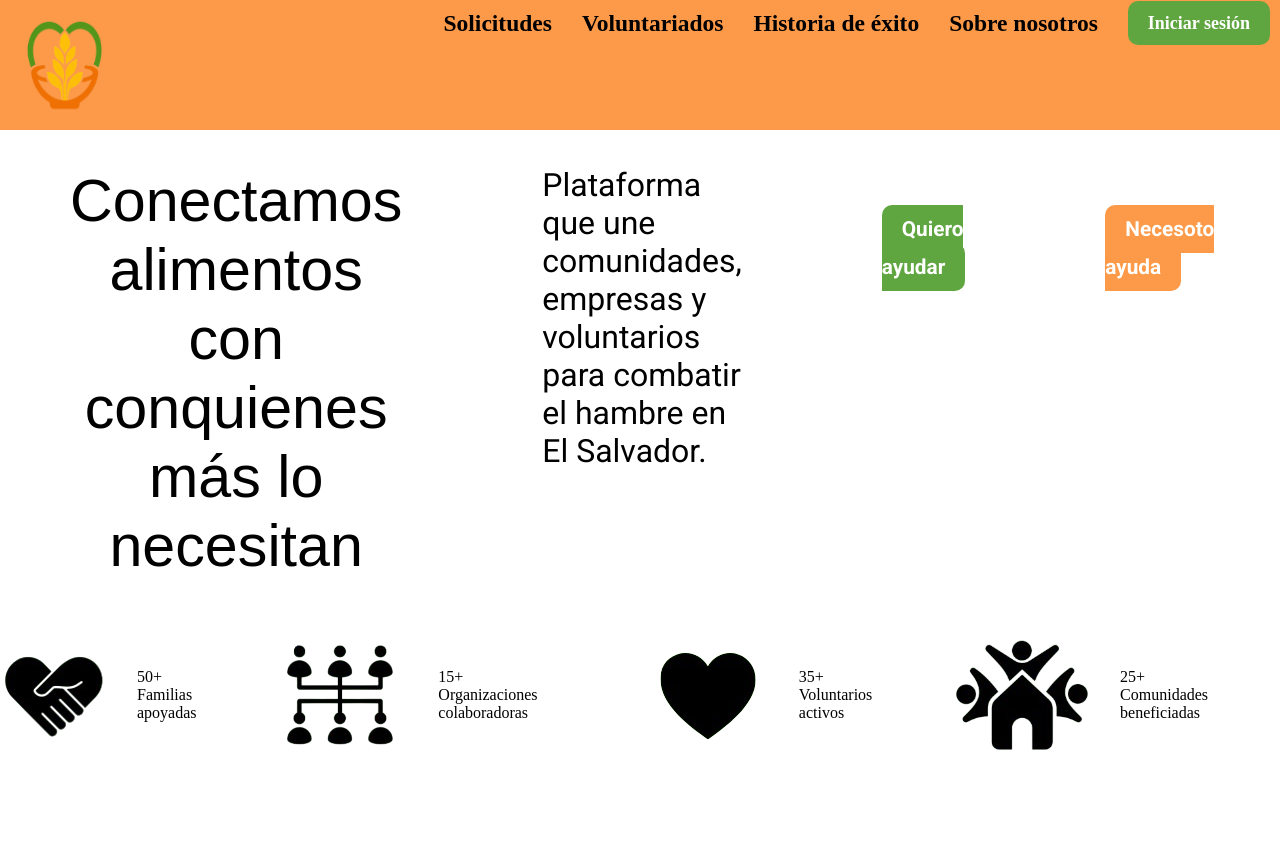
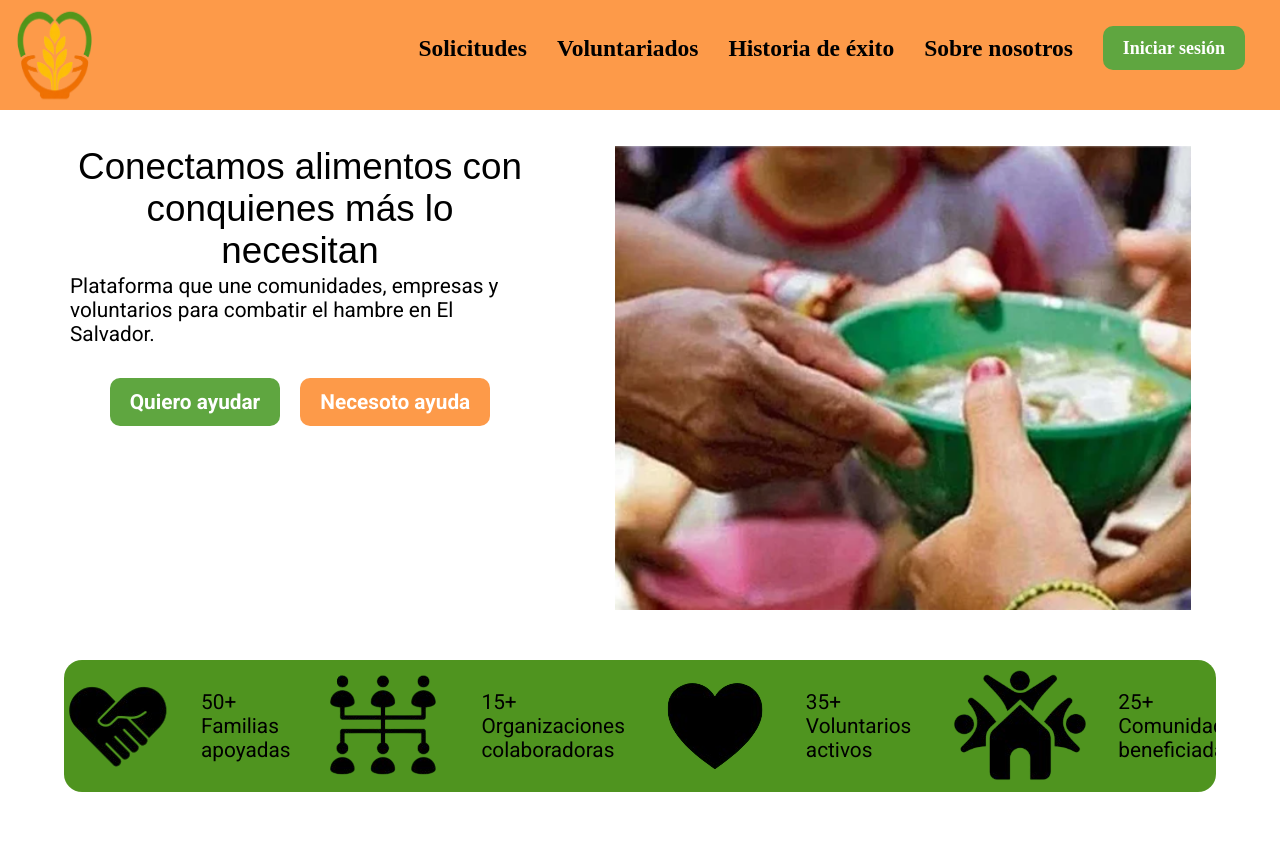
Before and after one commit to AleEsc0bar09/EXPOLOGROS-G4, a PHP site: page / in a window 1280 px wide; the page is wider, and only the part inside the window is pictured. Before the commit the page ends 750 px from the top of that part, so only its background shows below. Run offline with PHP 8.4, Linux system fonts and the light colour scheme; some web fonts are replaced.

Commit message:
Proyecto
Fase 7

```diff
--- a/Proyecto/CSS/estilo.css
+++ b/Proyecto/CSS/estilo.css
@@ -10,11 +10,9 @@
   z-index: 1000;
   display: flex;
   background: #fd9a49;
-  display: flex;
   flex-direction: row;
   justify-content: space-between;
-
-  padding: 10px;
+  padding: 0px;
 }
 
 div{
@@ -25,34 +23,19 @@ nav ul{
   align-items: center;
   list-style: none;
   gap: 30px;
-  margin:0;
+  margin: 35px;
   padding: 0;
 }
- #s1{
+nav ul li{
+  list-style: none;
+}
+nav ul li a{
   text-decoration: none;
-  color: #000000;
+  color: black;
   font-weight: bold;
   font-size: 23.5px;
- }
+}
 
- #s2{
-  text-decoration: none;
-  color: #000000;
-  font-weight: bold;
-  font-size: 23.5px;
- }
- #s3{
-  text-decoration: none;
-  color: #000000;
-  font-weight: bold;
-  font-size: 23.5px;
- }
- #s4{
-  text-decoration: none;
-  color: #000000;
-  font-weight: bold;
-  font-size: 23.5px;
- }
  #imagen{
   display: block;
   cursor: pointer;
@@ -77,37 +60,42 @@ nav ul{
   width: 45vw;
   height: auto;
 }
+.contenedor{
+    display: flex;
+    flex-direction: column;
+    align-items: flex-start;
+    gap: 2px;
+    max-width: 600px;
+}
 
-h1{
+.contenedor p, .botones a{
+  font-family: "Roboto", sans-serif;
+  font-optical-sizing: auto;
+  font-weight: 400;
+  font-style: normal;
+  font-size: 1.3rem;
+  padding-left: 70px;
+  padding-right: 70px;
+}
+
+.contenedor h1{
   font-family: "Chau Philomene One", sans-serif;
   font-weight: 400;
   font-style: normal;
-  font-size: 3.7rem;
+  font-size: 2.3rem;
   text-align: center;
   padding-left: 70px;
   padding-right: 70px;
   margin-top: 0;
 }
 
-.contenedor p{
-  font-family: "Roboto", sans-serif;
-  font-optical-sizing: auto;
-  font-weight: 400;
-  font-style: normal;
-  font-size: 2rem;
-  padding-left: 70px;
-  padding-right: 70px;
-}
-
-.contenedor{
-  display: flex;
-  flex-direction: row;
-}
-
 .botones{
   display: flex;
-  gap: 30x;
-  margin-top: 40px;
+  gap: 20px;
+  justify-content: center;
+  align-items: center;
+  margin-top: 30px;
+  width: 100%;
 }
 
 #b1{
@@ -118,6 +106,8 @@ h1{
   border-radius: 10px;
   font-size:  1.3rem;
   font-weight: bold;
+  display: block;
+
 }
 #b2{
   background-color: #fd9a49;
@@ -127,50 +117,26 @@ h1{
   border-radius: 10px;
   font-size: 1.3rem;
   font-weight: bold;
+  display: block;
 }
 
-.impacto {
+.contenedor2{
   width: 90%;
   max-width: 1500px;
   margin: 50px auto;
-  padding: 40px;
   background-color: #4f941f;
   border-radius: 18px;
-  display: grid;
   grid-template-columns: repeat(4, minmax(0, 1fr));
   gap: 30px;
   overflow: hidden;
+  font-family: "Roboto", sans-serif;
+  font-optical-sizing: auto;
+  font-weight: 400;
+  font-style: normal;
+  font-size: 1.3rem;
 }
 
-
-.estadistica {
-  min-width: 0;
-  display: flex;
-  align-items: center;
-  justify-content: center;
-  gap: 20px;
+#porcentaje{
+  font-weight: 40000;
+  font-size: 2.3rem;
 }
-
-
-.estadistica img{
-  width: 90px;
-
-  height: 90px;
-
-  object-fit: contain;
-
-  flex-shrink: 0;
-}
-
-.impacto h2{
-  margin: 0;
-  font-size: 38px;
-  color: black;
-}
-
-.impacto p{
-  margin: 8px 0 0;
-  font-size: 24px;
-  line-height: 1.3;
-  color: black;
-}
--- a/Proyecto/index.html
+++ b/Proyecto/index.html
@@ -14,7 +14,7 @@
 </head>
 <body >
     <header id="header">
-      <a href="#inicio" >
+      <a>
       <img id="imagen"src="img/image-removebg-preview.png" height="110" width="110" align="left">
       </a>
       <nav id="link">
@@ -29,20 +29,27 @@
    </header>
    <br>
    <br>
+   <div class="contenedordetodo">
       <div class="contenedor">
          <div>
             <h1>Conectamos alimentos con conquienes más lo necesitan</h1>
+         </div>
+         <div>
          <p>Plataforma que une comunidades, empresas y voluntarios para combatir el hambre en El Salvador.</p>
+         </div>
          <div class="botones">
-      <p id="button"><a id="b1" href="">Quiero ayudar</a></p>
-      <p id="button"><a id="b2" href="">Necesoto ayuda</a></p>
+         <a id="b1" href="">Quiero ayudar</a>
+         <a id="b2" href="">Necesoto ayuda</a>
          </div>
+
       </div>
+
+      <div class="contenedor">
          <div>
             <img src="img/Screenshot 2026-07-09 100553.png" class="imagen1" >
          </div>
       </div>
-
+   </div>
    <nav >
       <ul class="contenedor2">
          <li><img src="img/Captura_de_pantalla_2026-07-11_193259-removebg-preview.png"></li>
```
Lines whose indentation alone changed are shown as unchanged.
